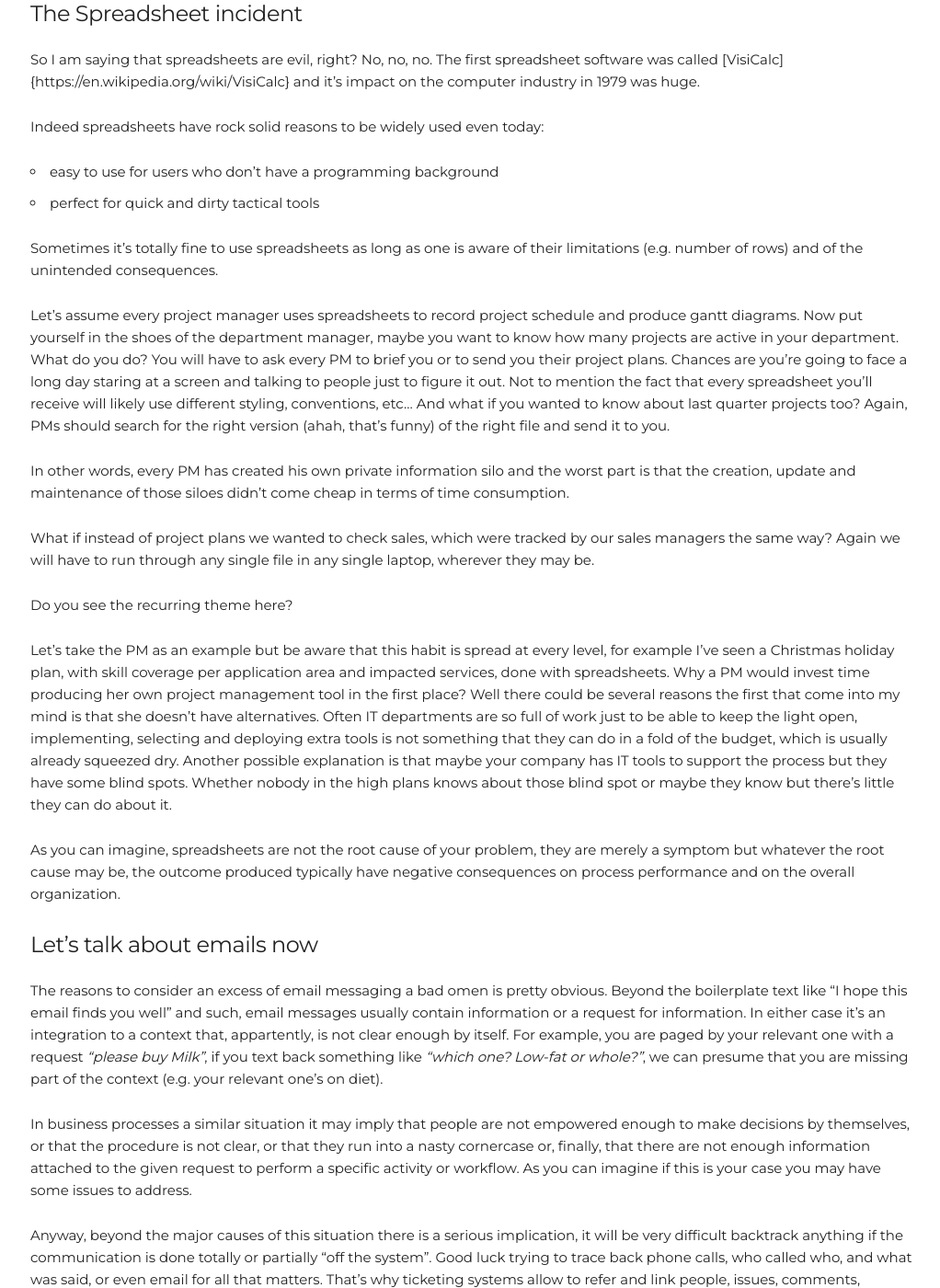
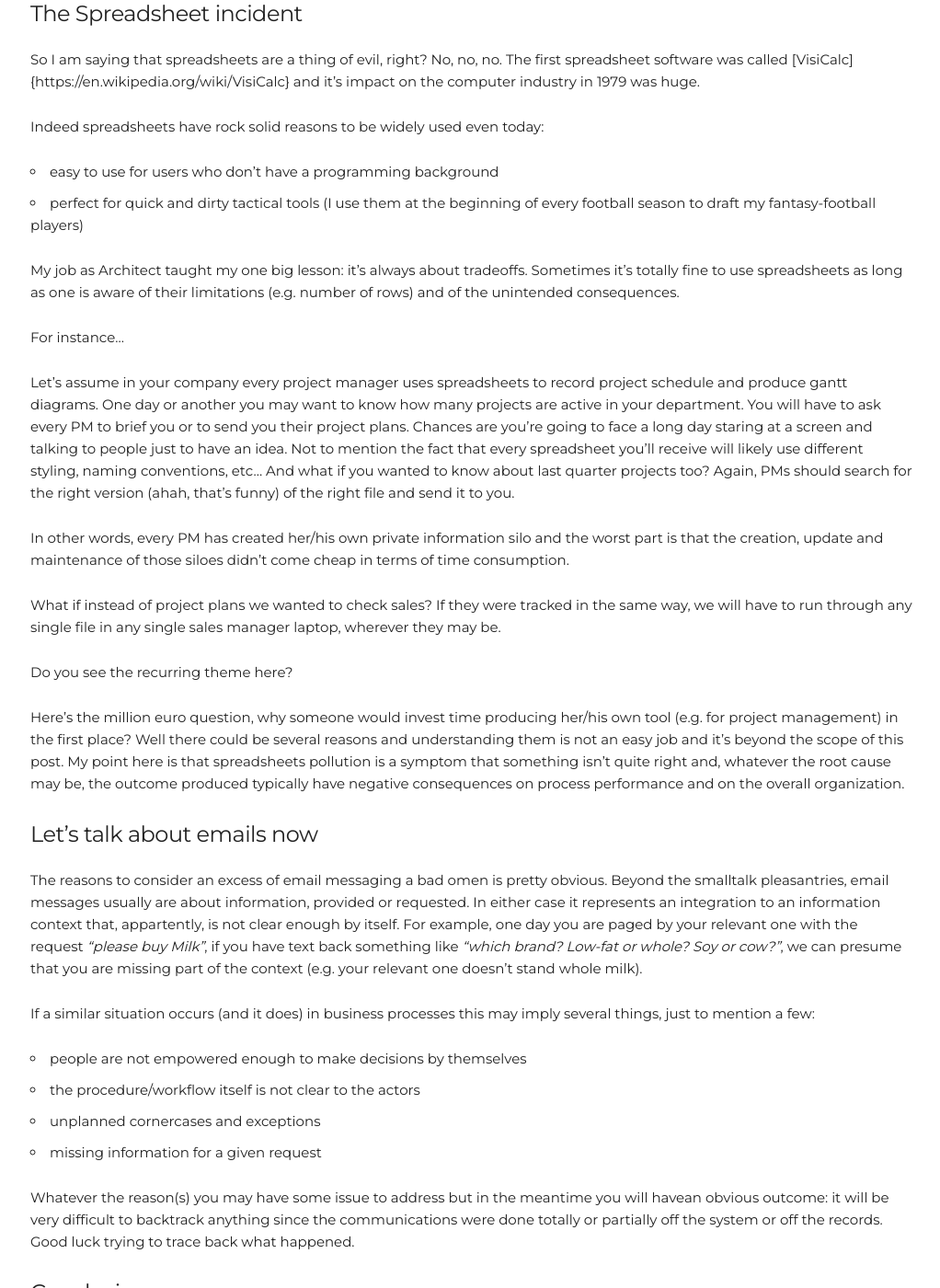
Before and after one commit to paoloriccardi/paoloriccardi.github.io, a Jekyll site: the page built from _posts/2021-09-01-two-heuristics-to-measure-organizational-debt.md, in a window 1280 px wide and 1400 px high, scrolled down 1346 px. Shown: the whole window at 92% size, without its empty margins (127-1149 px from the left). Built offline with Jekyll 4.4.1, drawn with Linux system fonts in a browser that asks for light colours; some of the changed text lies outside the part shown.

Commit message:
final fix on article

```diff
--- a/_posts/2021-09-01-two-heuristics-to-measure-organizational-debt.md
+++ b/_posts/2021-09-01-two-heuristics-to-measure-organizational-debt.md
@@ -3,7 +3,7 @@ title: Two heuristics to measure entropy in Organizations
 layout: post
 categories: Org
 permalink: /Linenoise/:categories/:title/
-description:
+description: In every complex organization there are two common artifacts that are omnipresent, emails and spreadsheets, right? Well what if I tell you that their presence in high volumes is a clear symptom that something is wrong. We can call it a heuristic if you want or process consultancy wisdom, either way in this post I'll try to explain in simple terms why they apply.
 ---
 ##### Business Processes
 A business process can be defined as a set of structured activities that, once completed, contribute to the accomplishment of a business goal or alternatively to the delivery of a service or a product to a customer.
@@ -32,34 +32,40 @@ Some departments are so polluted with both that you won't be able to find a sing
 Don't get me wrong, spreadsheet and emails can be useful, if you're in trouble they will save your day again and again but their abuse is a clear signal that something is wrong. Why? Because they are workaround or tactical solutions at best and as they say *Unhappy the land that is in need of heroes*.
 
 ##### The Spreadsheet incident
-So I am saying that spreadsheets are evil, right? No, no, no.
+So I am saying that spreadsheets are a thing of evil, right? No, no, no.
 The first spreadsheet software was called [VisiCalc]{https://en.wikipedia.org/wiki/VisiCalc} and it's impact on the computer industry in 1979 was huge.
 
 Indeed spreadsheets have rock solid reasons to be widely used even today:
 - easy to use for users who don't have a programming background
-- perfect for quick and dirty tactical tools
+- perfect for quick and dirty tactical tools (I use them at the beginning of every football season to draft my fantasy-football players)
 
-Sometimes it's totally fine to use spreadsheets as long as one is aware of their limitations (e.g. number of rows) and of the unintended consequences.
+My job as Architect taught my one big lesson: it's always about tradeoffs. Sometimes it's totally fine to use spreadsheets as long as one is aware of their limitations (e.g. number of rows) and of the unintended consequences.
 
-Let's assume every project manager uses spreadsheets to record project schedule and produce gantt diagrams. Now put yourself in the shoes of the department manager, maybe you want to know how many projects are active in your department. What do you do? You will have to ask every PM to brief you or to send you their project plans. Chances are you're going to face a long day staring at a screen and talking to people just to figure it out. Not to mention the fact that every spreadsheet you'll receive will likely use different styling, conventions, etc...
+For instance...
+
+Let's assume in your company every project manager uses spreadsheets to record project schedule and produce gantt diagrams. One day or another you may want to know how many projects are active in your department. You will have to ask every PM to brief you or to send you their project plans. Chances are you're going to face a long day staring at a screen and talking to people just to have an idea. Not to mention the fact that every spreadsheet you'll receive will likely use different styling, naming conventions, etc...
 And what if you wanted to know about last quarter projects too? Again, PMs should search for the right version (ahah, that's funny) of the right file and send it to you.
 
-In other words, every PM has created his own private information silo and the worst part is that the creation, update and maintenance of those siloes didn't come cheap in terms of time consumption.
+In other words, every PM has created her/his own private information silo and the worst part is that the creation, update and maintenance of those siloes didn't come cheap in terms of time consumption.
 
-What if instead of project plans we wanted to check sales, which were tracked by our sales managers the same way? Again we will have to run through any single file in any single laptop, wherever they may be.
+What if instead of project plans we wanted to check sales? If they were tracked in the same way, we will have to run through any single file in any single sales manager laptop, wherever they may be.
 
 Do you see the recurring theme here?
 
-Let's take the PM as an example but be aware that this habit is spread at every level, for example I've seen a Christmas holiday plan, with skill coverage per application area and impacted services, done with spreadsheets.
-Why a PM would invest time producing her own project management tool in the first place? Well there could be several reasons the first that come into my mind is that she doesn't have alternatives.
-Often IT departments are so full of work just to be able to keep the light open, implementing, selecting and deploying extra tools is not something that they can do in a fold of the budget, which is usually already squeezed dry.
-Another possible explanation is that maybe your company has IT tools to support the process but they have some blind spots. Whether nobody in the high plans knows about those blind spot or maybe they know but there's little they can do about it.
-
-As you can imagine, spreadsheets are not the root cause of your problem, they are merely a symptom but whatever the root cause may be, the outcome produced typically have negative consequences on process performance and on the overall organization.
+Here's the million euro question, why someone would invest time producing her/his own tool (e.g. for project management) in the first place? Well there could be several reasons and understanding them is not an easy job and it's beyond the scope of this post.
+My point here is that spreadsheets pollution is a symptom that something isn't quite right and, whatever the root cause may be, the outcome produced typically have negative consequences on process performance and on the overall organization.
 
 ##### Let's talk about emails now
-The reasons to consider an excess of email messaging a bad omen is pretty obvious. Beyond the boilerplate text like "I hope this email finds you well" and such, email messages usually contain information or a request for information. In either case it's an integration to a context that, appartently, is not clear enough by itself. For example, you are paged by your relevant one with a request *"please buy Milk"*, if you text back something like *"which one? Low-fat or whole?"*, we can presume that you are missing part of the context (e.g. your relevant one's on diet).
+The reasons to consider an excess of email messaging a bad omen is pretty obvious. Beyond the smalltalk pleasantries, email messages usually are about information, provided or requested. In either case it represents an integration to an information context that, appartently, is not clear enough by itself. For example, one day you are paged by your relevant one with the request *"please buy Milk"*, if you have text back something like *"which brand? Low-fat or whole? Soy or cow?"*, we can presume that you are missing part of the context (e.g. your relevant one doesn't stand whole milk).
 
-In business processes a similar situation it may imply that people are not empowered enough to make decisions by themselves, or that the procedure is not clear, or that they run into a nasty cornercase or, finally, that there are not enough information attached to the given request to perform a specific activity or workflow. As you can imagine if this is your case you may have some issues to address.
+If a similar situation occurs (and it does) in business processes this may imply several things, just to mention a few:
+- people are not empowered enough to make decisions by themselves
+- the procedure/workflow itself is not clear to the actors
+- unplanned cornercases and exceptions
+- missing information for a given request
 
-Anyway, beyond the major causes of this situation there is a serious implication, it will be very difficult backtrack anything if the communication is done totally or partially "off the system". Good luck trying to trace back phone calls, who called who, and what was said, or even email for all that matters. That's why ticketing systems allow to refer and link people, issues, comments, communications.
+Whatever the reason(s) you may have some issue to address but in the meantime you will havean obvious outcome: it will be very difficult to backtrack anything since the communications were  done totally or partially off the system or off the records. Good luck trying to trace back what happened.
+
+##### Conclusions
+What's really missing here is a cohesive environment where data are shared and communications are integrated in the workflow. It may look simple, but beyond the more common cases you cannot always take for granted that you have the right tool to support every specific piece of task inside the process.
+Be aware though, because usually tools cannot fix a process by themselves, even though they may help the transition to a better process. Applying some computer science common sense we can say that you won't fix a quadratic sorting algorithm simply by putting a better CPU, you will need to rewrite the algorithm using a different approach. In other words you need to sit down and reconsider the problem you were trying to fix in the first place... maybe yesterday your business process was just fine for the job but now perhaps the scenario is different and you will need to adapt.
```
